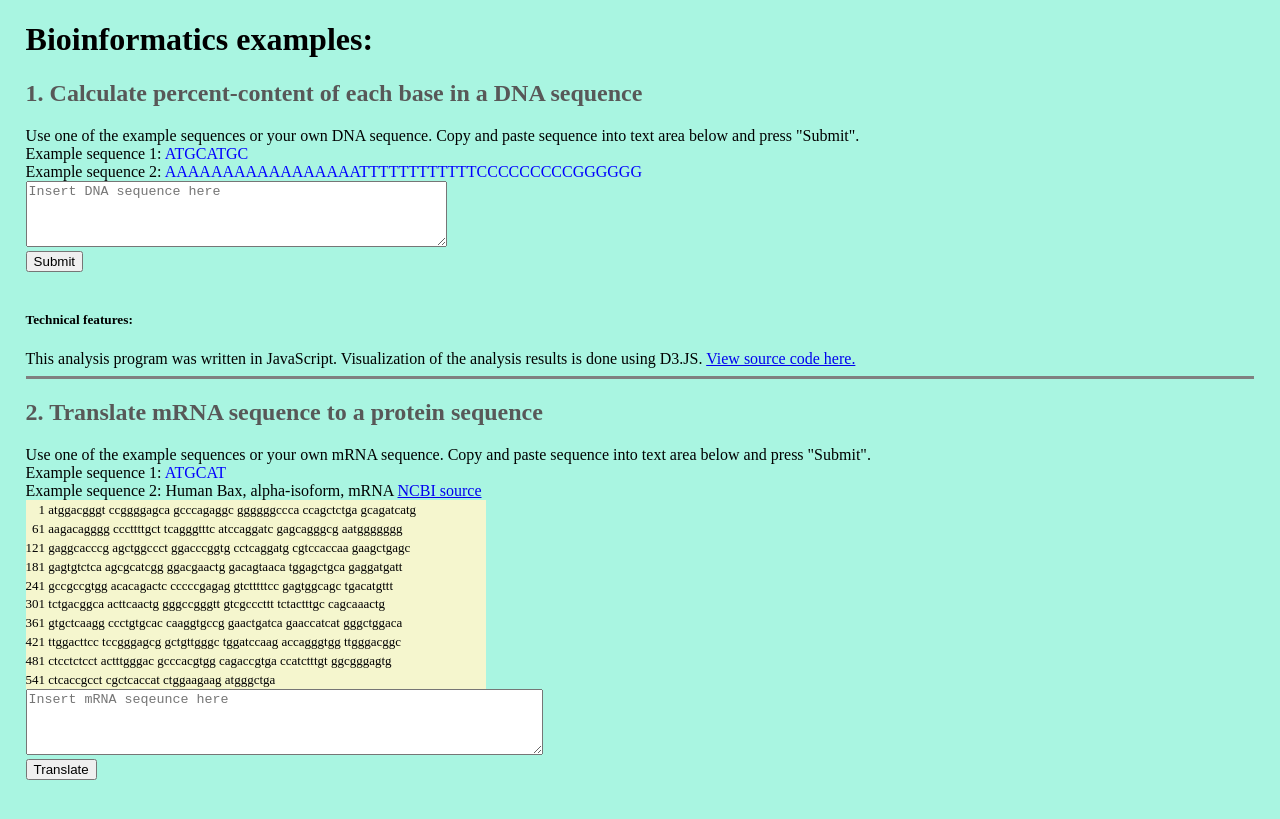
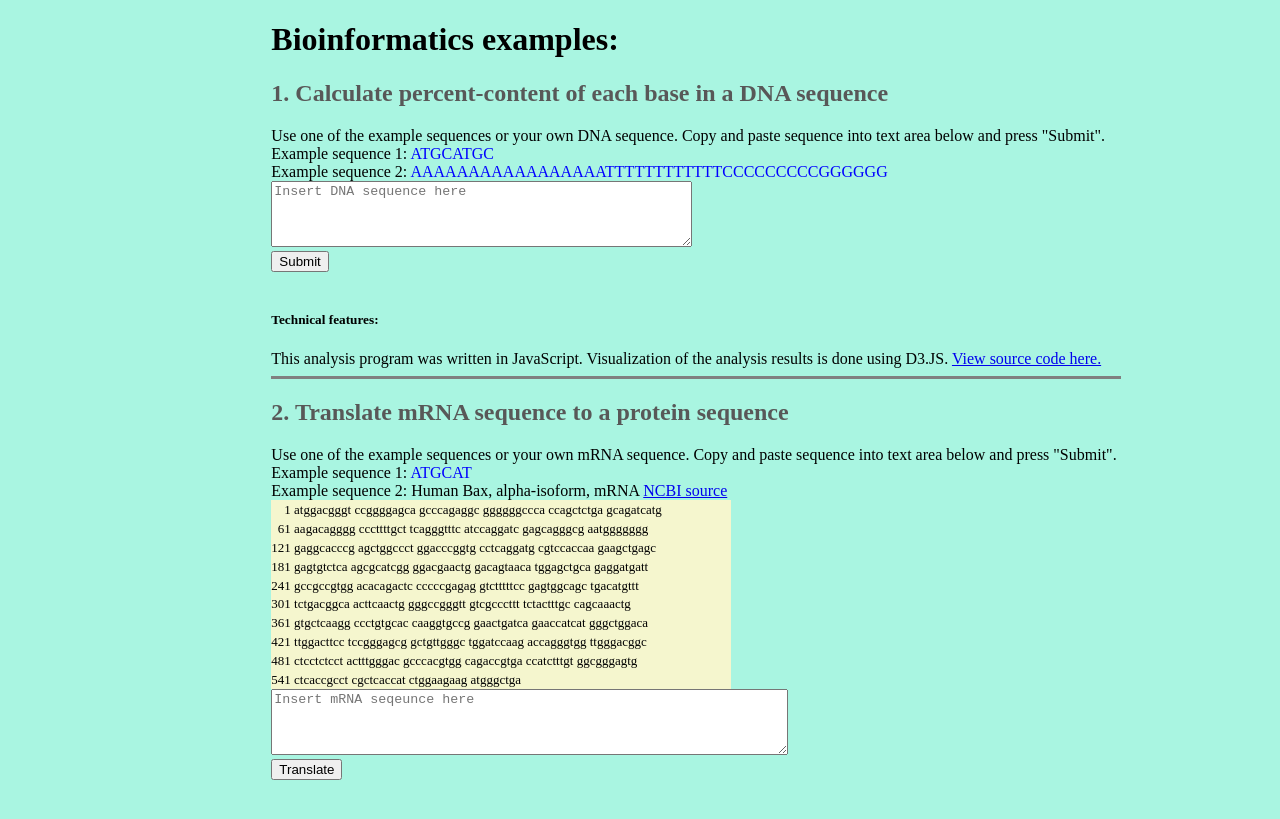
Before and after one commit to livash/livash.github.io, a Jekyll site: the page bioinformatics/bioinformatics.html, which Jekyll copies as it is, in a window 1280 px wide. Shown: the top 819 px of the page. Built offline with Jekyll 4.4.1, drawn with Linux system fonts in a browser that asks for light colours; nearby versions of some CDN libraries; library files that are not in the unit come from our copies.

Commit message:
style changes

```diff
--- a/bioinformatics/bioinformatics.css
+++ b/bioinformatics/bioinformatics.css
@@ -5,6 +5,11 @@ body {
 }
 h2 {
 	color: #585858;
+}
+.content {
+	width: 850px;
+	margin-left: 20%;
+	margin-right: 20%;
 }
 .sequence {
 	color: blue;
--- a/bioinformatics/bioinformatics.html
+++ b/bioinformatics/bioinformatics.html
@@ -10,6 +10,7 @@
 	<link rel="stylesheet" type="text/css" href="bioinformatics.css">
 </head>
 <body>
+	<div class="content">
 	<h1>Bioinformatics examples:</h1>
 	<div class="dna-sequence-content">
 		<h2>1. Calculate percent-content of each base in a DNA sequence</h2>
@@ -55,6 +56,6 @@
 			<input type="submit" value="Translate"></input>
 		</form>
 	</div>
-
+</div>
 </body>
 </html>
```
